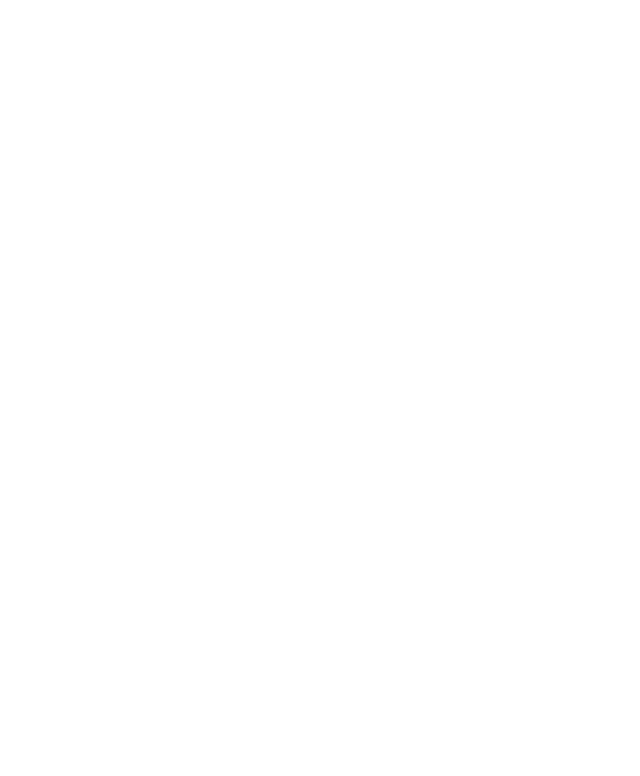
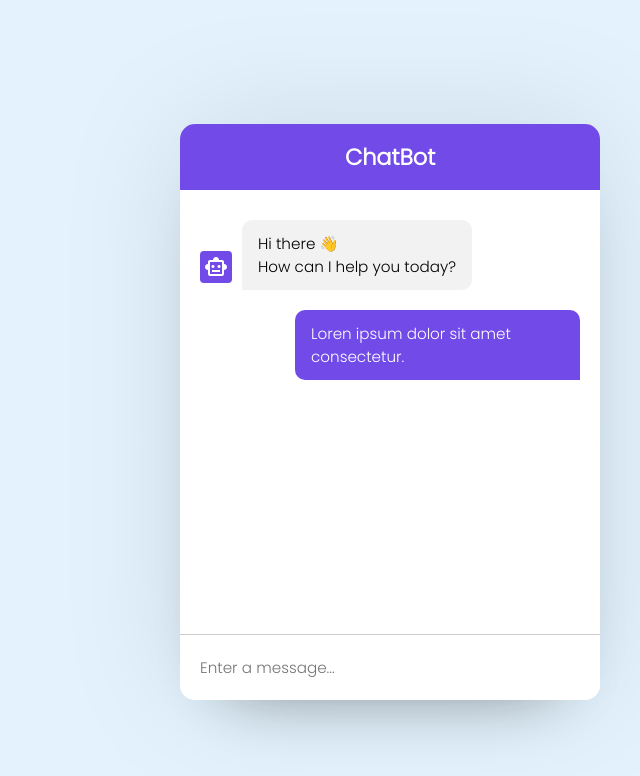
Before and after one commit to alasaidi/Chat_bot, a plain HTML site: page index.html in a window 1280 px wide. Shown: the whole page, without its empty margins (640-1280 px from the left). Drawn offline with nearby package versions, Linux system fonts and the light colour scheme.

Commit message:
setting up the html and css for the discussion panel

```diff
--- a/index.html
+++ b/index.html
@@ -11,6 +11,26 @@
 </head>
 
 <body>
+    <div class="chatbot">
+        <header>
+            <h2>ChatBot</h2>
+        </header>
+        <ul class="chatbox">
+            <li class="chat incoming">
+                <span class="material-symbols-outlined">smart_toy</span>
+                <P>Hi there 👋<br> How can I help you today?</P>
+            </li>
+            <li class="chat outgoing">
+                <p>Loren ipsum dolor sit amet consectetur.</p>
+            </li>
+        </ul>
+        <div class="chat-input">
+            <textarea placeholder="Enter a message..." required></textarea>
+            <span id="send-btn" class="material-symbols-outlined">send</span>
+        </div>
+    </div>
+
+
     <script src="/src/script.js"></script>
 </body>
 
--- a/style/style.css
+++ b/style/style.css
@@ -5,3 +5,95 @@
   font-family: "Poppins", sans-serif;
   box-sizing: border-box;
 }
+body {
+  background: #e3f2fd;
+}
+.chatbot {
+  position: fixed;
+  right: 40px;
+  bottom: 100px;
+  width: 420px;
+  background: #fff;
+  overflow: hidden;
+  border-radius: 15px;
+  box-shadow: 0 0 128px 0 rgba(0, 0, 0, 0.1),
+    0 32px 64px -48px rgba(0, 0, 0, 0.5);
+}
+.chatbot header {
+  background: #724ae8;
+
+  padding: 16px 0;
+  text-align: center;
+}
+.chatbot header h2 {
+  color: #fff;
+  font-size: 1.4rem;
+}
+.chatbot .chatbox {
+  height: 510px;
+  overflow-y: auto;
+  padding: 30px 20px 70px;
+}
+.chatbox .chat {
+  display: flex;
+}
+.chatbox .incoming span {
+  height: 32px;
+  width: 32px;
+  align-self: flex-end;
+  color: #fff;
+  background: #724ae8;
+  text-align: center;
+  line-height: 32px;
+  border-radius: 4px;
+  margin: 0 10px 7px 0;
+}
+.chatbox .outgoing {
+  margin: 20px 0;
+  justify-content: flex-end;
+}
+.chatbox .chat p {
+  color: #fff;
+  max-width: 75%;
+  font-size: 0.95rem;
+  padding: 12px 16px;
+  padding: 12px 16px;
+  border-radius: 10px 10px 0 10px;
+  background: #724ae8;
+}
+.chatbox .incoming p {
+  color: #000;
+  background: #f2f2f2f2;
+  border-radius: 10px 10px 10px 0;
+}
+.chatbot .chat-input {
+  position: absolute;
+  bottom: 0;
+  width: 100%;
+  display: flex;
+  gap: 5px;
+  background: #fff;
+  padding: 5px 20px;
+  border-top: 1px solid #ccc;
+}
+.chat-input textarea {
+  height: 55px;
+  width: 100%;
+  border: none;
+  outline: none;
+  font-size: 0.95rem;
+  resize: none;
+  padding: 16px 15px 16px 0;
+}
+.chat-input span {
+  color: #724ae8;
+  height: 55px;
+  align-self: flex-end;
+  font-size: 1.35rem;
+  cursor: pointer;
+  line-height: 55px;
+  visibility: hidden;
+}
+.chat-input textarea:valid ~ span {
+  visibility: visible;
+}
```
